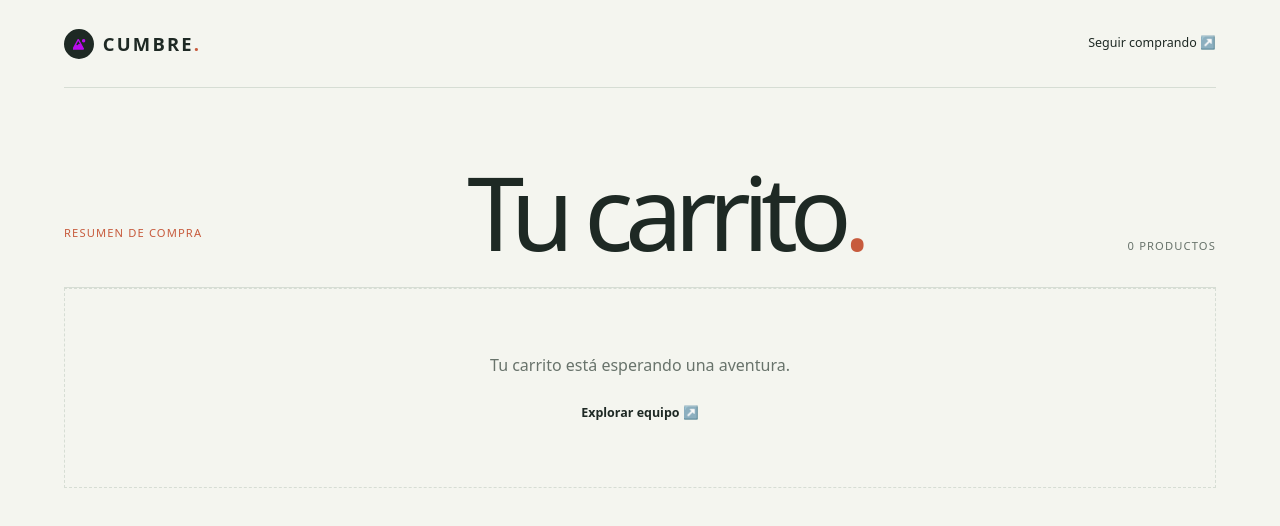
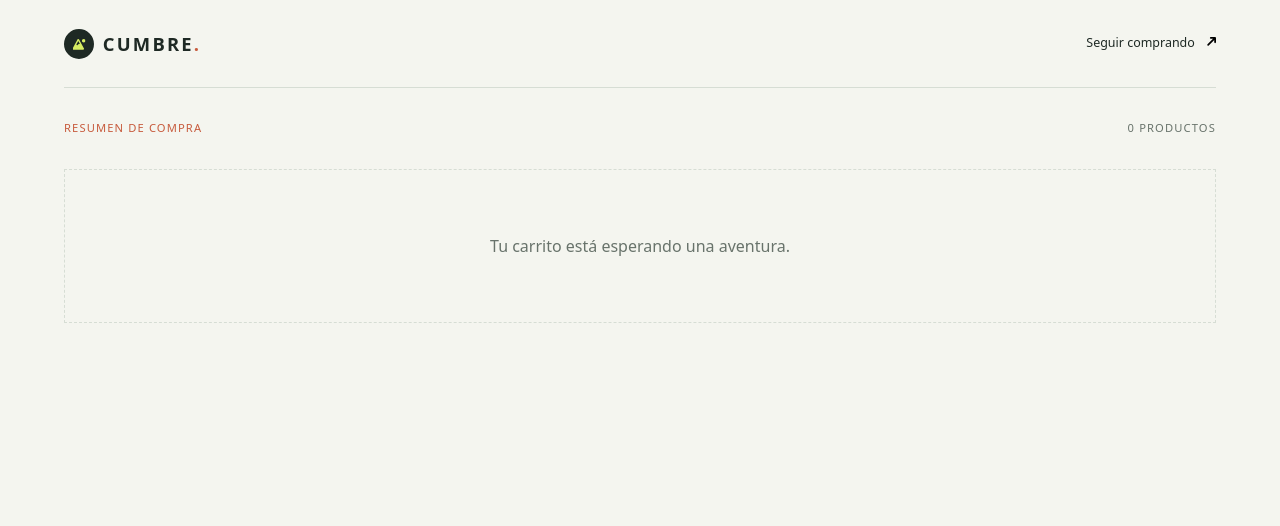
Before and after one commit to Qv1ko/ejercicio-curso-angular-moderno, an Angular app: page /carrito in a window 1280 px wide. Shown: the top 526 px of the page. Built offline with nearby package versions, Linux system fonts and the light colour scheme; data requests are answered from the project's data file.

Commit message:
feat: show purchase confirmation toast

```diff
--- a/src/app/cart-summary/cart-summary.css
+++ b/src/app/cart-summary/cart-summary.css
@@ -48,13 +48,14 @@
 }
 
 .brand-mark img {
-  filter: invert(91%) sepia(58%) saturate(610%) hue-rotate(22deg) brightness(106%);
   height: 13px;
   transform: rotate(-45deg);
   width: 13px;
 }
 
-.brand-dot { color: var(--rust); }
+.brand-dot {
+  color: var(--rust);
+}
 
 .back-link,
 .primary-link {
@@ -63,14 +64,30 @@
   text-decoration: none;
 }
 
+.back-link {
+  align-items: center;
+  display: inline-flex;
+  gap: 0.45rem;
+}
+
+.back-arrow,
+.trash-icon {
+  filter: brightness(0) saturate(100%);
+  height: 14px;
+  width: 14px;
+}
+
 .back-link:hover,
-.primary-link:hover { color: var(--rust); }
+.primary-link:hover {
+  color: var(--rust);
+}
 
-.cart-content { padding-top: 5rem; }
+.cart-content {
+  padding-top: 2rem;
+}
 
 .cart-intro {
   align-items: end;
-  border-bottom: 1px solid var(--line);
   display: flex;
   justify-content: space-between;
   padding-bottom: 2rem;
@@ -85,11 +102,23 @@
   text-transform: uppercase;
 }
 
-.eyebrow { color: var(--rust); margin-bottom: 0.8rem; }
+.eyebrow {
+  color: var(--rust);
+}
 
-h1 { font-size: clamp(3rem, 8vw, 7rem); letter-spacing: -0.08em; line-height: 0.85; margin: 0; }
+h1 {
+  font-size: clamp(3rem, 8vw, 7rem);
+  letter-spacing: -0.08em;
+  line-height: 0.85;
+  margin: 0;
+}
 
-.cart-layout { display: grid; gap: 4rem; grid-template-columns: minmax(0, 1fr) 260px; padding-top: 2rem; }
+.cart-layout {
+  display: grid;
+  gap: 4rem;
+  grid-template-columns: minmax(0, 1fr) 260px;
+  padding-top: 2rem;
+}
 
 .cart-item {
   align-items: center;
@@ -114,29 +143,70 @@ h1 { font-size: clamp(3rem, 8vw, 7rem); letter-spacing: -0.08em; line-height: 0.
   width: 54px;
 }
 
-.item-details h2 { font-size: 1rem; margin: 0; }
-.item-details p { color: var(--muted); font-size: 0.75rem; line-height: 1.4; margin: 0.35rem 0 0; max-width: 480px; }
-.cart-item strong { font-size: 0.85rem; white-space: nowrap; }
+.item-details h2 {
+  font-size: 1rem;
+  margin: 0;
+}
+.item-details p {
+  color: var(--muted);
+  font-size: 0.75rem;
+  line-height: 1.4;
+  margin: 0.35rem 0 0;
+  max-width: 480px;
+}
+.cart-item strong {
+  font-size: 0.85rem;
+  white-space: nowrap;
+}
 
 .remove-button {
+  align-items: center;
   background: none;
   border: 0;
   color: var(--muted);
   cursor: pointer;
+  display: inline-flex;
   font: inherit;
-  font-size: 0.68rem;
-  text-decoration: underline;
+  justify-content: center;
+  padding: 0.45rem;
 }
 
-.remove-button:hover { color: var(--rust); }
+.remove-button:hover {
+  color: var(--rust);
+}
 
-.cart-totals { border-top: 2px solid var(--ink); padding-top: 1rem; }
-.total-row { display: flex; justify-content: space-between; }
-.total-row span { font-size: 0.78rem; }
-.total-row strong { font-size: 1.05rem; }
-.shipping-note { color: var(--muted); font-size: 0.72rem; line-height: 1.5; margin-top: 1.5rem; }
-.grand-total { border-top: 1px solid var(--line); margin-top: 1.5rem; padding-top: 1rem; }
-.grand-total strong { font-size: 1.35rem; }
+.remove-button:hover .trash-icon {
+  filter: invert(40%) sepia(36%) saturate(1200%) hue-rotate(325deg) brightness(87%);
+}
+
+.cart-totals {
+  border-top: 2px solid var(--ink);
+  padding-top: 1rem;
+}
+.total-row {
+  display: flex;
+  justify-content: space-between;
+}
+.total-row span {
+  font-size: 0.78rem;
+}
+.total-row strong {
+  font-size: 1.05rem;
+}
+.shipping-note {
+  color: var(--muted);
+  font-size: 0.72rem;
+  line-height: 1.5;
+  margin-top: 1.5rem;
+}
+.grand-total {
+  border-top: 1px solid var(--line);
+  margin-top: 1.5rem;
+  padding-top: 1rem;
+}
+.grand-total strong {
+  font-size: 1.35rem;
+}
 
 .checkout-button {
   background: var(--ink);
@@ -150,8 +220,14 @@ h1 { font-size: clamp(3rem, 8vw, 7rem); letter-spacing: -0.08em; line-height: 0.
   width: 100%;
 }
 
-.checkout-button:hover:not(:disabled) { background: var(--rust); color: white; }
-.checkout-button:disabled { cursor: wait; opacity: 0.6; }
+.checkout-button:hover:not(:disabled) {
+  background: var(--rust);
+  color: white;
+}
+.checkout-button:disabled {
+  cursor: wait;
+  opacity: 0.6;
+}
 
 .purchase-confirmation {
   background: var(--acid);
@@ -159,21 +235,58 @@ h1 { font-size: clamp(3rem, 8vw, 7rem); letter-spacing: -0.08em; line-height: 0.
   padding: 1.2rem;
 }
 
-.purchase-confirmation .primary-link { display: block; margin-top: 0.8rem; }
+.purchase-confirmation .primary-link {
+  display: block;
+  margin-top: 0.8rem;
+}
 
 .empty-cart,
-.status-message { border: 1px dashed var(--line); color: var(--muted); padding: 4rem 1rem; text-align: center; }
-.empty-cart p { margin: 0 0 1.4rem; }
-.primary-link { color: var(--ink); font-weight: 700; }
-.error-message { color: var(--rust); }
+.status-message {
+  border: 1px dashed var(--line);
+  color: var(--muted);
+  padding: 4rem 1rem;
+  text-align: center;
+}
+.empty-cart p {
+  margin: 0;
+}
+.primary-link {
+  color: var(--ink);
+  font-weight: 700;
+}
+.error-message {
+  color: var(--rust);
+}
 
 @media (max-width: 700px) {
-  .cart-shell { padding-inline: 1.25rem; }
-  .cart-content { padding-top: 3rem; }
-  .cart-intro { align-items: start; flex-direction: column; gap: 1.5rem; }
-  .cart-layout { gap: 2.5rem; grid-template-columns: 1fr; }
-  .cart-item { grid-template-columns: 48px minmax(0, 1fr) auto; }
-  .item-marker { font-size: 1.2rem; height: 42px; width: 42px; }
-  .cart-item strong { grid-column: 2; }
-  .remove-button { grid-column: 3; grid-row: 2; }
+  .cart-shell {
+    padding-inline: 1.25rem;
+  }
+  .cart-content {
+    padding-top: 3rem;
+  }
+  .cart-intro {
+    align-items: start;
+    flex-direction: column;
+    gap: 1.5rem;
+  }
+  .cart-layout {
+    gap: 2.5rem;
+    grid-template-columns: 1fr;
+  }
+  .cart-item {
+    grid-template-columns: 48px minmax(0, 1fr) auto;
+  }
+  .item-marker {
+    font-size: 1.2rem;
+    height: 42px;
+    width: 42px;
+  }
+  .cart-item strong {
+    grid-column: 2;
+  }
+  .remove-button {
+    grid-column: 3;
+    grid-row: 2;
+  }
 }
--- a/src/app/cart-summary/cart-summary.html
+++ b/src/app/cart-summary/cart-summary.html
@@ -4,14 +4,18 @@
       <span class="brand-mark" aria-hidden="true"><img src="/icon.svg" alt="" /></span>
       <span>CUMBRE<span class="brand-dot">.</span></span>
     </a>
-    <a class="back-link" routerLink="/">Seguir comprando <span aria-hidden="true">↗</span></a>
+    <a class="back-link" routerLink="/">
+      <span>Seguir comprando</span>
+      <img class="back-arrow" src="/arrow-up-right.svg" alt="" aria-hidden="true" />
+    </a>
   </header>
 
   <section class="cart-content" aria-labelledby="cart-title">
     <div class="cart-intro">
       <p class="eyebrow">Resumen de compra</p>
-      <h1 id="cart-title">Tu carrito<span class="brand-dot">.</span></h1>
-      <p class="cart-count">{{ cart.count() }} {{ cart.count() === 1 ? 'producto' : 'productos' }}</p>
+      <p class="cart-count">
+        {{ cart.count() }} {{ cart.count() === 1 ? 'producto' : 'productos' }}
+      </p>
     </div>
 
     @if (cart.isLoading()) {
@@ -23,7 +27,6 @@
     } @else if (cart.items().length === 0) {
     <div class="empty-cart">
       <p>Tu carrito está esperando una aventura.</p>
-      <a class="primary-link" routerLink="/">Explorar equipo <span aria-hidden="true">↗</span></a>
     </div>
     } @else {
     <div class="cart-layout">
@@ -42,33 +45,39 @@
             [attr.aria-label]="'Eliminar ' + item.producto.nombre + ' del carrito'"
             (click)="removeItem(item)"
           >
-            Eliminar
+            <img class="trash-icon" src="/trash.svg" alt="" aria-hidden="true" />
           </button>
         </article>
         }
       </div>
 
       <aside class="cart-totals" aria-label="Totales de la compra">
-        <div class="total-row"><span>Subtotal</span><strong>{{ subtotal() | currency: 'EUR' : 'symbol' : '1.2-2' }}</strong></div>
-        <div class="total-row"><span>Transporte</span><strong>{{ shipping() | currency: 'EUR' : 'symbol' : '1.2-2' }}</strong></div>
+        <div class="total-row">
+          <span>Subtotal</span
+          ><strong>{{ subtotal() | currency: 'EUR' : 'symbol' : '1.2-2' }}</strong>
+        </div>
+        <div class="total-row">
+          <span>Transporte</span
+          ><strong>{{ shipping() | currency: 'EUR' : 'symbol' : '1.2-2' }}</strong>
+        </div>
         <p class="shipping-note">
-          @if (shipping() === 0) { Envío gratuito por compras superiores a 100 €. }
-          @else if (shipping() === 5) { Envío reducido para compras desde 50 €. }
-          @else { Gastos de transporte para compras inferiores a 50 €. }
+          @if (shipping() === 0) { Envío gratuito por compras superiores a 100 €. } @else if
+          (shipping() === 5) { Envío reducido para compras desde 50 €. } @else { Gastos de
+          transporte para compras inferiores a 50 €. }
         </p>
-        <div class="grand-total total-row"><span>Total</span><strong>{{ total() | currency: 'EUR' : 'symbol' : '1.2-2' }}</strong></div>
-        <button class="checkout-button" type="button" [disabled]="isPurchasing()" (click)="finishPurchase()">
+        <div class="grand-total total-row">
+          <span>Total</span><strong>{{ total() | currency: 'EUR' : 'symbol' : '1.2-2' }}</strong>
+        </div>
+        <button
+          class="checkout-button"
+          type="button"
+          [disabled]="isPurchasing()"
+          (click)="finishPurchase()"
+        >
           {{ isPurchasing() ? 'Procesando...' : 'Finalizar compra' }}
         </button>
       </aside>
     </div>
     }
-
-    @if (purchaseCompleted()) {
-    <div class="purchase-confirmation" role="status">
-      Compra realizada correctamente. Gracias por confiar en Cumbre.
-      <a class="primary-link" routerLink="/">Volver al catálogo</a>
-    </div>
-    }
   </section>
 </main>
--- a/src/app/product-list/product-list.css
+++ b/src/app/product-list/product-list.css
@@ -12,16 +12,29 @@
 }
 
 .catalog-shell {
+  position: relative;
   margin: 0 auto;
   max-width: 1500px;
   padding: 0 5vw 5rem;
+}
+
+.toast {
+  animation: toast-in 220ms ease-out both;
+  background: var(--ink);
+  color: var(--acid);
+  font-size: 0.78rem;
+  padding: 0.85rem 1rem;
+  position: fixed;
+  right: 2rem;
+  top: 1.5rem;
+  z-index: 10;
 }
 
 .site-header {
   align-items: center;
   border-bottom: 1px solid var(--line);
   display: grid;
-  grid-template-columns: 1fr 1fr 1fr;
+  grid-template-columns: 1fr 1fr;
   min-height: 88px;
 }
 
@@ -55,7 +68,6 @@
 }
 
 .brand-mark img {
-  filter: invert(91%) sepia(58%) saturate(610%) hue-rotate(22deg) brightness(106%);
   height: 13px;
   transform: rotate(-45deg);
   width: 13px;
@@ -377,9 +389,26 @@
   }
 }
 
+@keyframes toast-in {
+  from {
+    opacity: 0;
+    transform: translateY(-0.5rem);
+  }
+  to {
+    opacity: 1;
+    transform: translateY(0);
+  }
+}
+
 @media (max-width: 800px) {
   .catalog-shell {
     padding-inline: 1.25rem;
+  }
+  .toast {
+    left: 1.25rem;
+    right: 1.25rem;
+    text-align: center;
+    top: 1rem;
   }
   .header-note {
     display: none;
--- a/src/app/product-list/product-list.html
+++ b/src/app/product-list/product-list.html
@@ -1,4 +1,8 @@
 <main class="catalog-shell">
+  @if (notification.message(); as message) {
+  <div class="toast" role="status">{{ message }}</div>
+  }
+
   <header class="site-header">
     <a class="brand" routerLink="/" aria-label="Cumbre, página principal">
       <span class="brand-mark" aria-hidden="true">
@@ -6,8 +10,6 @@
       </span>
       <span>CUMBRE<span class="brand-dot">.</span></span>
     </a>
-
-    <p class="header-note">Equipo para ir más lejos</p>
 
     <button
       class="cart-button"
--- a/src/app/product-list/product-list.ts
+++ b/src/app/product-list/product-list.ts
@@ -12,6 +12,7 @@ import { DecimalPipe } from '@angular/common';
 import { RouterLink } from '@angular/router';
 import { ApiService } from '../shared/services/api.service';
 import { CartService } from '../shared/services/cart.service';
+import { NotificationService } from '../shared/services/notification.service';
 import { Product } from '../shared/domain/product.type';
 import { Sport } from '../shared/domain/sport.type';
 
@@ -25,6 +26,7 @@ import { Sport } from '../shared/domain/sport.type';
 export class ProductList implements OnInit {
   private readonly api = inject(ApiService);
   protected readonly cart = inject(CartService);
+  protected readonly notification = inject(NotificationService);
   private readonly destroyRef = inject(DestroyRef);
 
   protected readonly products = signal<Product[]>([]);
@@ -37,9 +39,7 @@ export class ProductList implements OnInit {
     const sportId = this.selectedSportId();
     return sportId === null
       ? this.products()
-      : this.products().filter(
-          (product) => product.categoria_id.toString() === sportId.toString(),
-        );
+      : this.products().filter((product) => product.categoria_id.toString() === sportId.toString());
   });
 
   ngOnInit(): void {
```
Also changed, not shown: src/app/cart-summary/cart-summary.ts (+20 -6 lines), src/app/shared/services/notification.service.ts (added, +19 -0 lines).
